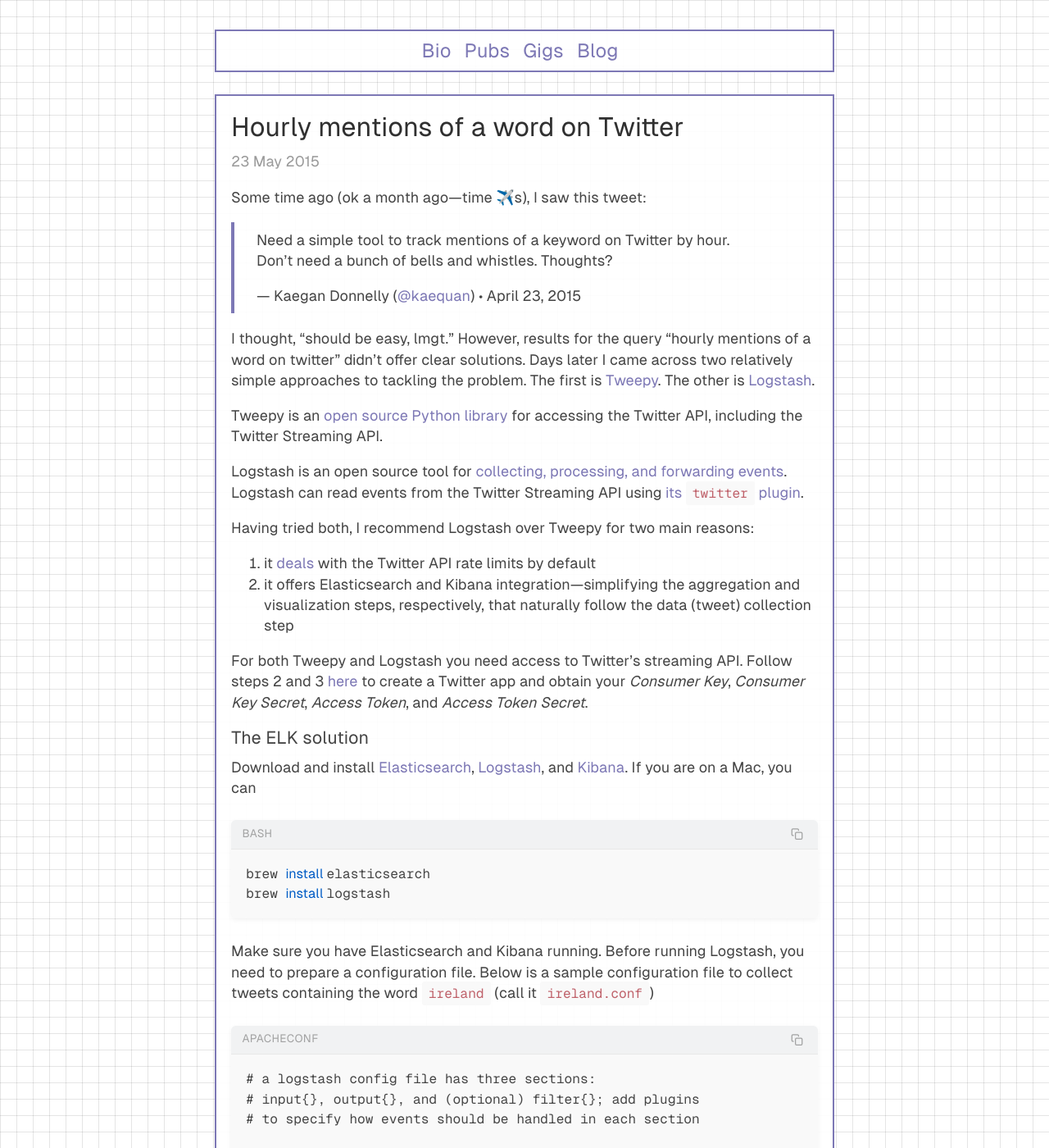
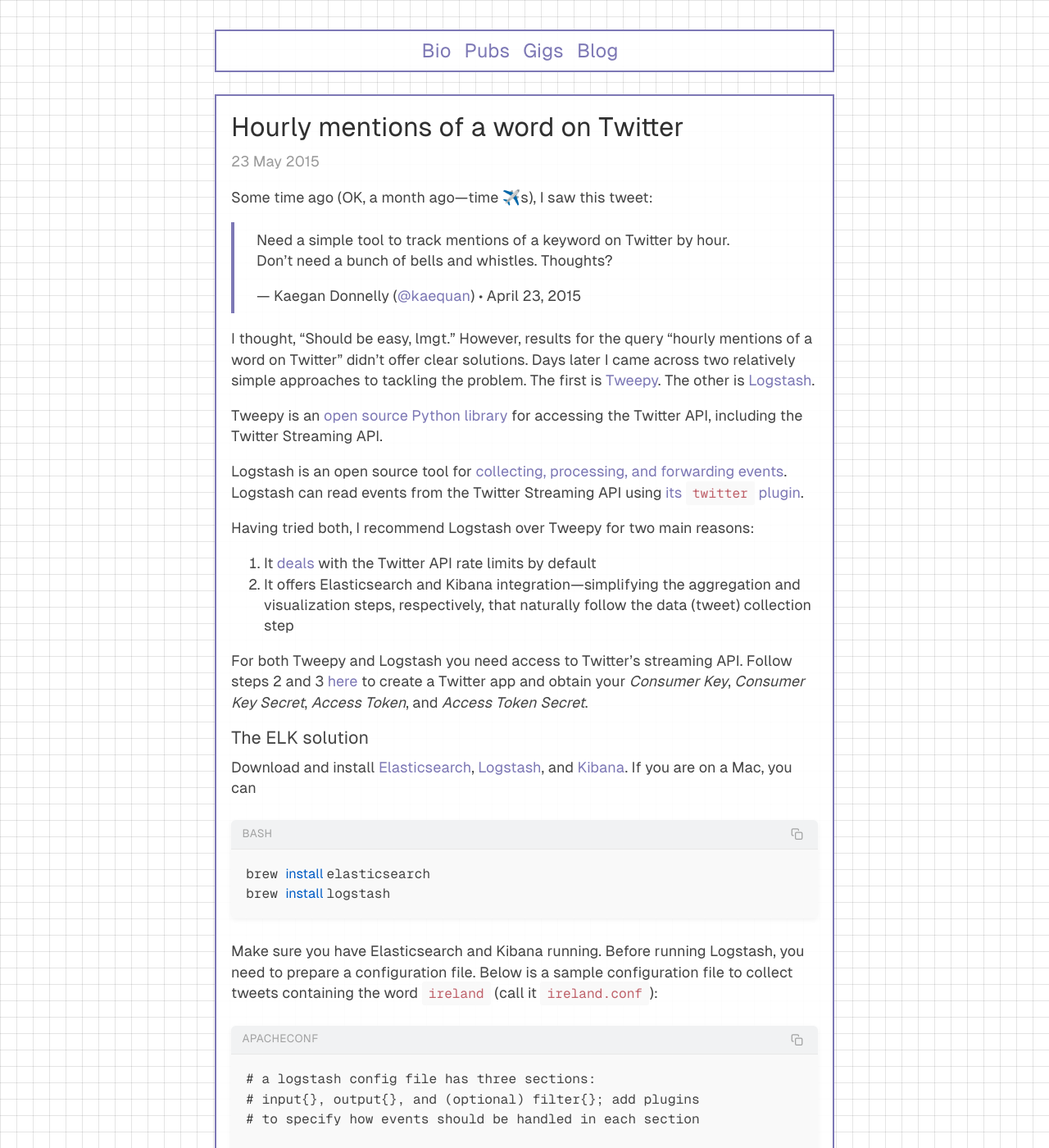
Before and after one commit to djpardis/djpardis.github.io, a Jekyll site: the page built from _posts/2015-05-23-hourly-mentions-of-a-word-on-twitter.markdown, in a window 1280 px wide and 1400 px high. Shown: the whole window at 82% size. Built offline with Jekyll 4.4.1, drawn with Linux system fonts in a browser that asks for light colours; some of the changed text lies outside the part shown.

```diff
--- a/_posts/2015-05-23-hourly-mentions-of-a-word-on-twitter.markdown
+++ b/_posts/2015-05-23-hourly-mentions-of-a-word-on-twitter.markdown
@@ -5,13 +5,13 @@ description: 'A guide to tracking and visualizing hourly Twitter mentions using
 keywords: twitter api, elk stack, logstash, elasticsearch, kibana, data visualization
 ---
 
-Some time ago (ok a month ago—time ✈️s), I saw this tweet:
+Some time ago (OK, a month ago—time ✈️s), I saw this tweet:
 
 > Need a simple tool to track mentions of a keyword on Twitter by hour. Don't need a bunch of bells and whistles. Thoughts?
 >
 > — Kaegan Donnelly ([@kaequan](https://twitter.com/kaequan/status/591359379431104513)) • April 23, 2015
 
-I thought, "should be easy, lmgt." However, results for the query "hourly mentions of a word on twitter" didn't offer clear solutions.
+I thought, "Should be easy, lmgt." However, results for the query "hourly mentions of a word on Twitter" didn't offer clear solutions.
 Days later I came across two relatively simple approaches to tackling the problem. The first is [Tweepy](https://github.com/tweepy/tweepy). The other is [Logstash](https://www.elastic.co/guide/en/logstash/current/getting-started-with-logstash.html).
 
 Tweepy is an [open source Python library](http://www.tweepy.org/) for accessing the Twitter API, including the Twitter Streaming API.
@@ -20,8 +20,8 @@ Logstash is an open source tool for [collecting, processing, and forwarding even
 
 Having tried both, I recommend Logstash over Tweepy for two main reasons:
 
-1. it [deals](https://github.com/logstash-plugins/logstash-input-twitter/blob/master/lib/logstash/inputs/twitter.rb) with the Twitter API rate limits by default
-2. it offers Elasticsearch and Kibana integration—simplifying the aggregation and visualization steps, respectively, that naturally follow the data (tweet) collection step
+1. It [deals](https://github.com/logstash-plugins/logstash-input-twitter/blob/master/lib/logstash/inputs/twitter.rb) with the Twitter API rate limits by default
+2. It offers Elasticsearch and Kibana integration—simplifying the aggregation and visualization steps, respectively, that naturally follow the data (tweet) collection step
 
 For both Tweepy and Logstash you need access to Twitter's streaming API. Follow steps 2 and 3 [here](https://www.digitalocean.com/community/tutorials/how-to-authenticate-a-python-application-with-twitter-using-tweepy-on-ubuntu-14-04) to create a Twitter app and obtain your _Consumer Key_, _Consumer Key Secret_, _Access Token_, and _Access Token Secret_.
 
@@ -33,7 +33,7 @@ brew install elasticsearch
 brew install logstash
 {% endhighlight %}
 
-Make sure you have Elasticsearch and Kibana running. Before running Logstash, you need to prepare a configuration file. Below is a sample configuration file to collect tweets containing the word `ireland` (call it `ireland.conf`)
+Make sure you have Elasticsearch and Kibana running. Before running Logstash, you need to prepare a configuration file. Below is a sample configuration file to collect tweets containing the word `ireland` (call it `ireland.conf`):
 {% highlight apacheconf %}# a logstash config file has three sections:
 # input{}, output{}, and (optional) filter{}; add plugins
 # to specify how events should be handled in each section
@@ -68,7 +68,7 @@ logstash -f ireland.conf
 
 At this point, tweets are written to `stdout`. In order to visualize tweet counts using Kibana, you need to save the tweets to Elasticsearch.
 
-Add the `elasticsearch` plugin to the `output` section of the configuration
+Add the `elasticsearch` plugin to the `output` section of the configuration:
 
 {% highlight apacheconf %}
 output {
@@ -94,7 +94,7 @@ http://localhost:9200/irelandtweets/_search/?pretty
 {% endhighlight %}
 
 
-Below is a sample of the output format. You can see, for example, that `65235` documents (tweets) have been stored in the `irelandtweets` index
+Below is a sample of the output format. You can see, for example, that `65235` documents (tweets) have been stored in the `irelandtweets` index:
 {% highlight bash %}
 {
   "took" : 2,
@@ -137,11 +137,11 @@ On the Visualize tab, choose visualization type `Line chart`.
 
 * Choose option `From a saved search` to use the same query you specified on the Discover tab
 * On the left hand side, you can specify metric and bucket aggregations:
- * For _metric aggregation_— same as Y-Axis aggregation—choose `Count`
- * For _bucket aggregation_—same as X-Axis aggregation
-        * Fill the _Aggregation_ field with `Date Histogram`
-        * Fill the _Field_ field with `@timestamp`
-        * Fill the _Interval_ field with `Minute`
+  * For _metric aggregation_—same as Y-Axis aggregation—choose `Count`
+  * For _bucket aggregation_—same as X-Axis aggregation:
+    * Fill the _Aggregation_ field with `Date Histogram`
+    * Fill the _Field_ field with `@timestamp`
+    * Fill the _Interval_ field with `Minute`
 * Click on the Refresh Interval tab at the top. Choose `5 seconds` and see your line chart come alive 📈
 
 ![Kibana screenshot](/files/pics/kibana_screenshot.png)
```
